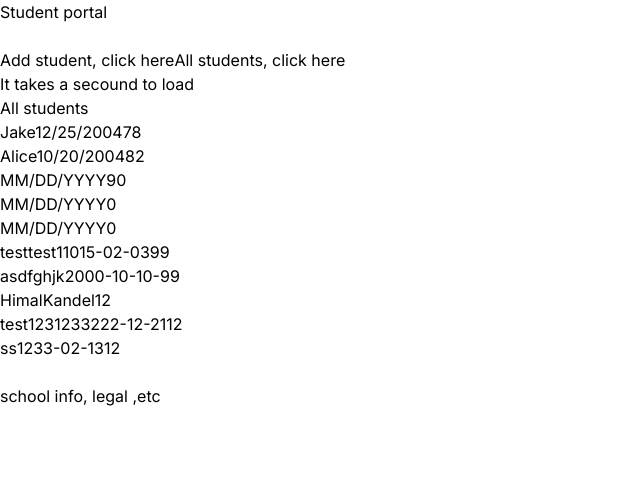
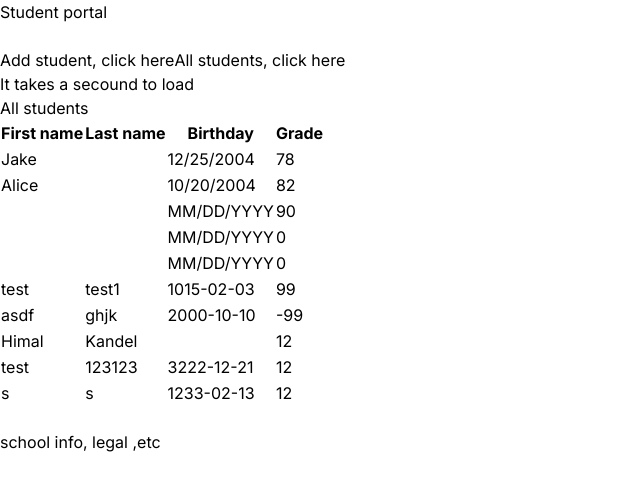
Before and after one commit to RisingSatalite/student-portal, a Next.js app: page / in a window 1280 px wide. Both pictures are taken after a click on the button "All students, click here". Shown: the top 490 px of the page, without its empty margins (0-640 px from the left). Built offline with nearby package versions, Linux system fonts and the light colour scheme; data requests are answered from the project's data file.

Commit message:
Update studentdisplay.js
better display

```diff
--- a/src/component/studentdisplay.js
+++ b/src/component/studentdisplay.js
@@ -16,16 +16,22 @@ function StudentDisplay() {
     <div className="">
       <p>All students</p>
       <ul className='mt-4'>
+        <table>
+          <tr>
+          <th>First name</th>
+          <th>Last name</th>
+          <th>Birthday</th>
+          <th>Grade</th>
+          </tr>
         {studentData.map((post) => (
-          <li key={post.id} className='border p-2 flex justify-between items-center'>
-            <div className='flex items-center'>
-              <span>{post.firstName}</span>
-              <span>{post.lastName}</span>
-              <span>{post.birthday}</span>
-              <span>{post.grade}</span>
-            </div>
-          </li>
+            <tr key={post.id} className='flex items-center'>
+              <td>{post.firstName}</td>
+              <td>{post.lastName}</td>
+              <td>{post.birthday}</td>
+              <td>{post.grade}</td>
+            </tr>
         ))}
+        </table>
       </ul>
     </div>
   );
```
